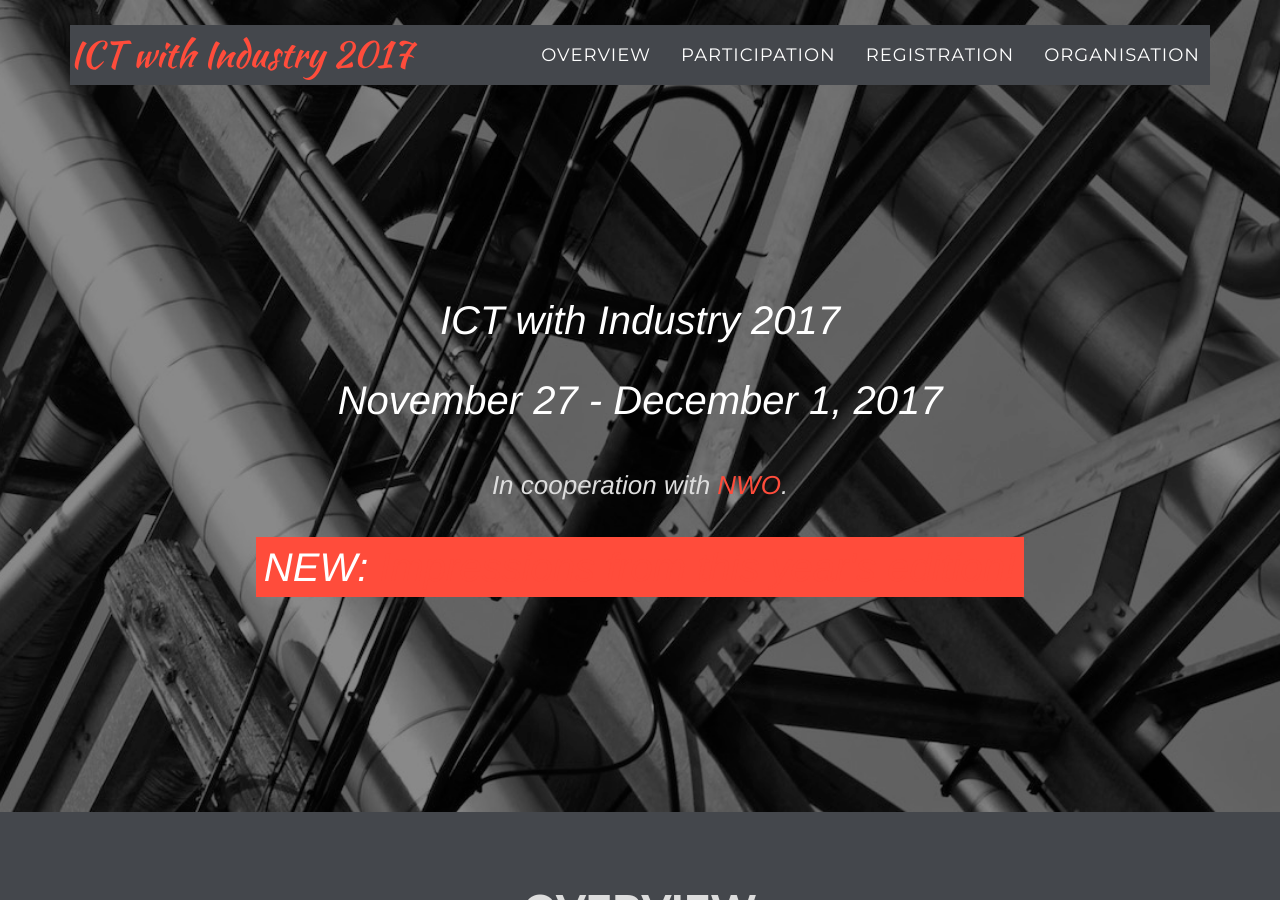
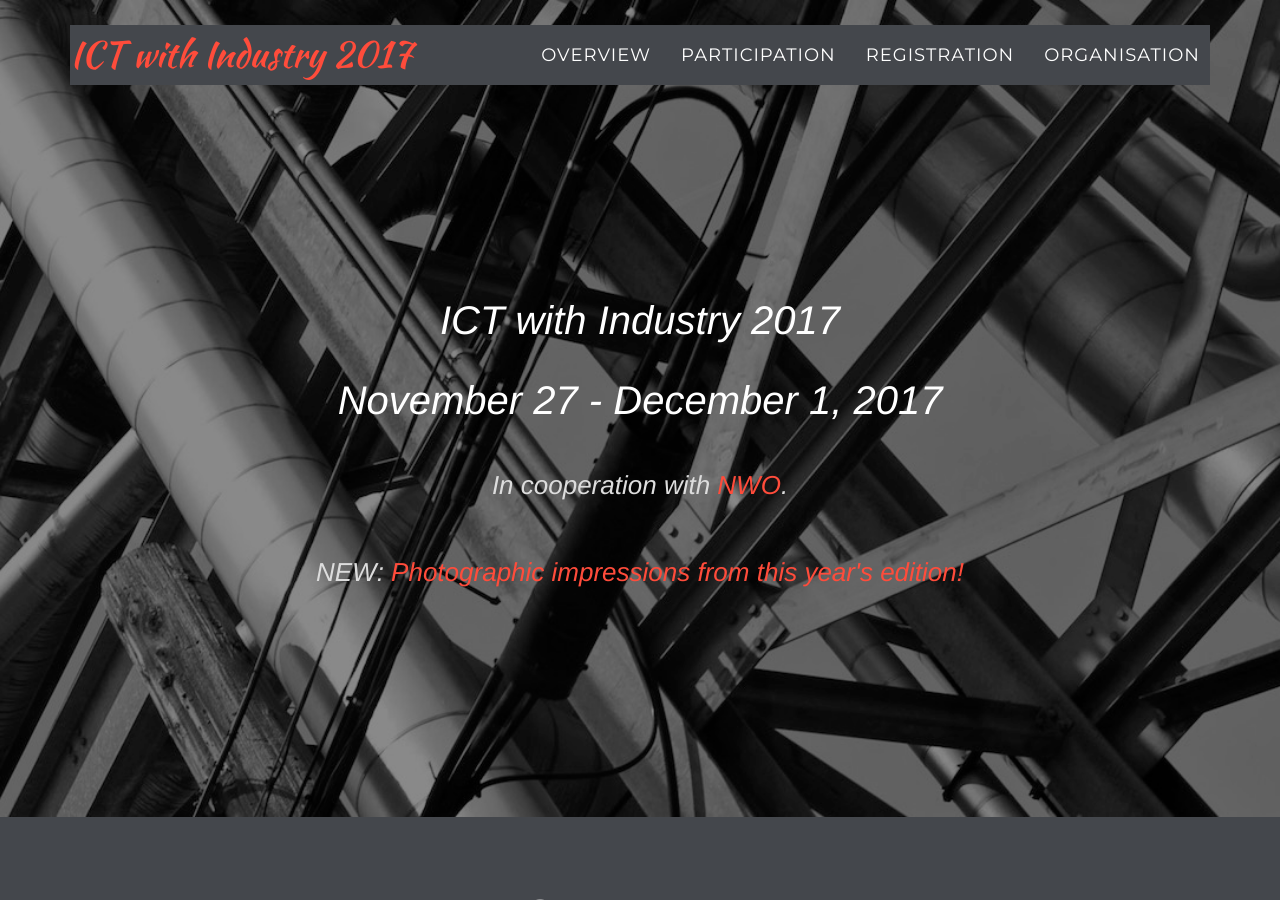
Before and after one commit to chauff/ictWI2017, a Jekyll site: the page built from index.html, in a window 1280 px wide and 900 px high. Built offline with Jekyll 4.4.1, drawn with Linux system fonts in a browser that asks for light colours; nearby versions of some CDN libraries; some web fonts are replaced; library files that are not in the unit come from our copies; comment, search, counter and statistics services are not loaded.

Commit message:
Update header.html

```diff
--- a/_includes/header.html
+++ b/_includes/header.html
@@ -49,9 +49,9 @@
                     In cooperation with <a href="http://www.nwo.nl/en/">NWO</a>.
                 </span>
                     <p>&nbsp;</p>
-                <mark>
-                    NEW: <a href="https://photos.app.goo.gl/RsedIaAZp6x15wAB3">Impressions from this year's edition!</a>
-                </mark>
+                <span class="cooperation">
+                    NEW: <a href="https://photos.app.goo.gl/RsedIaAZp6x15wAB3">Photographic impressions from this year's edition!</a>
+                </span>
 
                 </div>
             </div>
```
